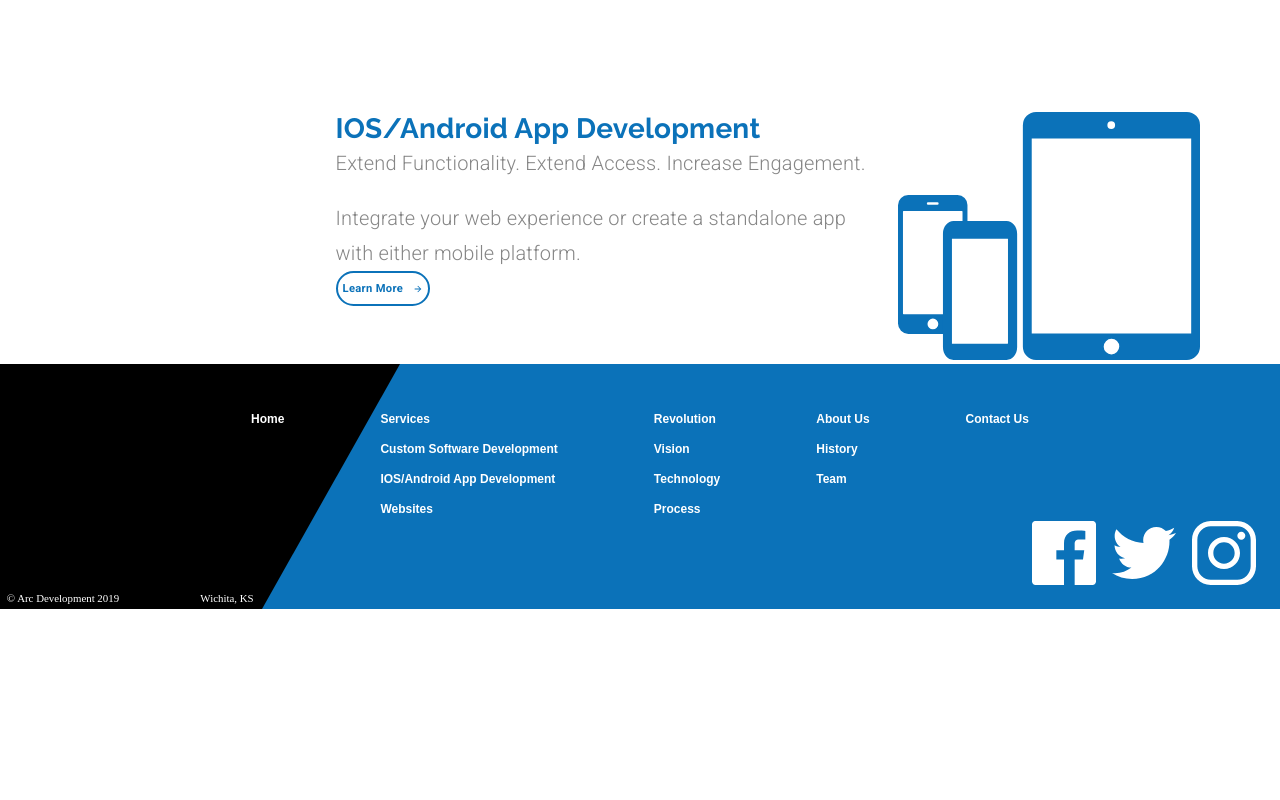
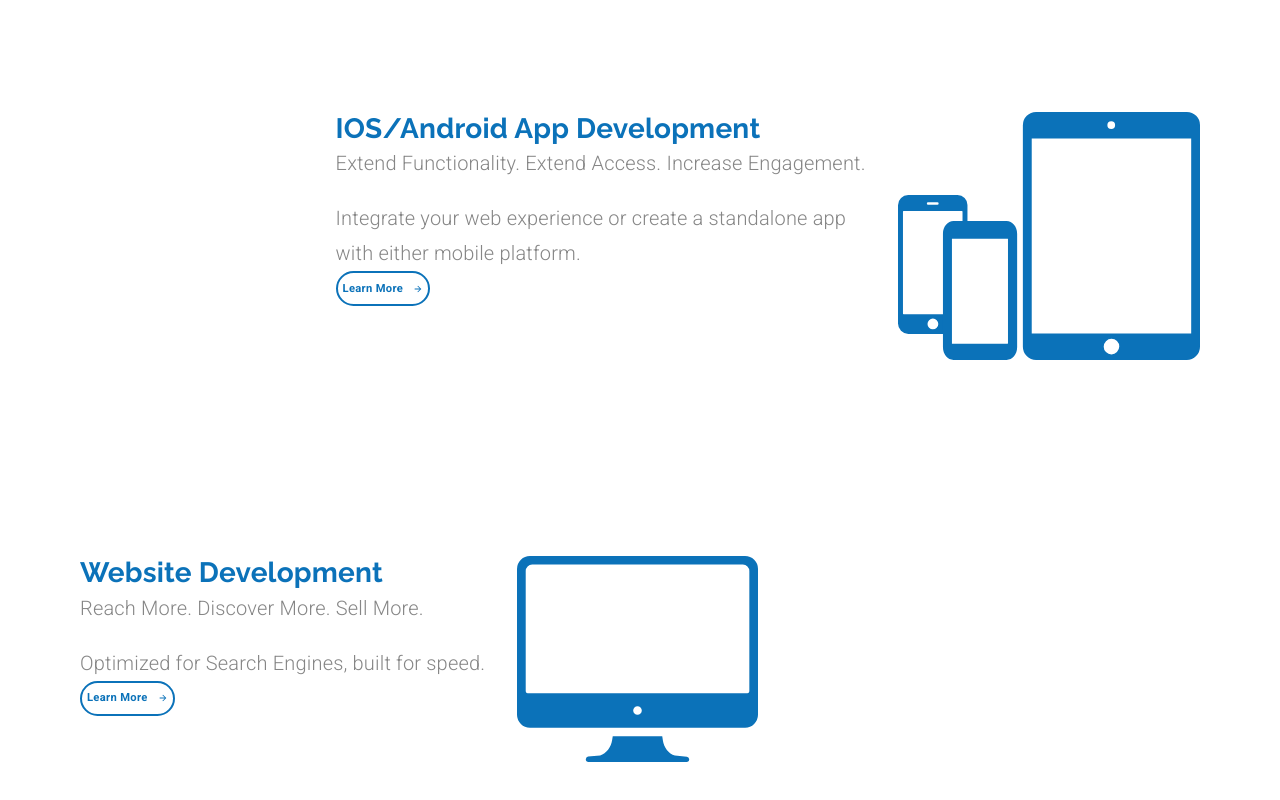
Before and after one commit to webDeveloper67/monDevelopmentCompany, a React (Create React App) app: page / in a window 1280 px wide. Shown: the part 1086-1886 px from the top of the page. Before the commit the page ends 1695 px from the top, so only its background shows below. Built offline with nearby package versions, Linux system fonts and the light colour scheme.

Commit message:
implementing revolution component

```diff
--- a/src/components/LandingPage.js
+++ b/src/components/LandingPage.js
@@ -6,10 +6,15 @@
 import Typography from '@material-ui/core/Typography';
 import ButtonArrow from '../components/ui/ButtonArrow';
 import useMediaQuery from '@material-ui/core/useMediaQuery';
+import Card from '@material-ui/core/Card';
+import CardContent from '@material-ui/core/CardContent';
 
+// Icons
 import animationData from '../animations/landinganimation/data';
 import customSoftwareIcon from '../assets/Custom Software Icon.svg';
 import mobileAppsIcon from '../assets/mobileIcon.svg';
+import websitesIcon from '../assets/websiteIcon.svg';
+import revolutionBackground from '../assets/repeatingBackground.svg';
 
 const useStyles = makeStyles(theme => ({
   animation: {
@@ -84,6 +89,20 @@
     [theme.breakpoints.down('sm')]: {
       padding: 25
     }
+  },
+  revolutionBackground: {
+    backgroundImage: `url(${revolutionBackground})`,
+    backgroundPosition: 'center',
+    backgroundSize: 'cover',
+    backgroundRepeat: 'no-repeat',
+    height: '100%',
+    width: '100%'
+  },
+  revolutionCard: {
+    position: 'absolute',
+    boxShadow: theme.shadows[10],
+    borderRadius: 15,
+    padding: '10em'
   }
 }));
 
@@ -228,6 +247,89 @@
         </Grid>
       </Grid>
       {/* IOS/Android Block */}
+
+      {/* website Block */}
+      <Grid item>
+        <Grid
+          container
+          direction="row"
+          className={classes.serviceContainer}
+          justify={matchesSM ? 'center' : undefined}
+        >
+          <Grid
+            item
+            style={{
+              marginLeft: matchesSM ? 0 : '5em',
+              textAlign: matchesSM ? 'center' : undefined
+            }}
+          >
+            <Typography variant="h4">Website Development</Typography>
+            <Typography variant="subtitle1" className={classes.subtitle}>
+              Reach More. Discover More. Sell More.
+            </Typography>
+            <Typography variant="subtitle1">
+              Optimized for Search Engines, built for speed.
+            </Typography>
+            <Button variant="outlined" className={classes.learnButton}>
+              <span style={{ marginRight: 10 }}>Learn More</span>
+              <ButtonArrow
+                width={10}
+                height={10}
+                fill={theme.palette.common.blue}
+              />
+            </Button>
+          </Grid>
+
+          <Grid item>
+            <img
+              alt="website icon"
+              src={websitesIcon}
+              className={classes.icon}
+            />
+          </Grid>
+        </Grid>
+      </Grid>
+      {/* website Block */}
+
+      {/* Revolution Block */}
+      <Grid item>
+        <Grid
+          container
+          style={{ height: '100em', marginTop: '12em' }}
+          alignItems="center"
+          justify="center"
+        >
+          <Card className={classes.revolutionCard}>
+            <CardContent>
+              <Grid
+                container
+                direction="column"
+                style={{ textAlign: 'center' }}
+              >
+                <Grid item>
+                  <Typography variant="h3">The Revolution</Typography>
+                </Grid>
+                <Grid item>
+                  <Typography variant="subtitle1">
+                    Visionary insights coupled with cutting-edge technology is a
+                    recipe for revolution.
+                  </Typography>
+                  <Button variant="outlined" className={classes.learnButton}>
+                    <span style={{ marginRight: 10 }}>Learn More</span>
+                    <ButtonArrow
+                      width={10}
+                      height={10}
+                      fill={theme.palette.common.blue}
+                    />
+                  </Button>
+                </Grid>
+              </Grid>
+            </CardContent>
+          </Card>
+          <div className={classes.revolutionBackground} />
+        </Grid>
+      </Grid>
+      {/* Revolution Block */}
     </Grid>
   );
 };
--- a/src/components/ui/Theme.js
+++ b/src/components/ui/Theme.js
@@ -37,6 +37,11 @@
       color: monBlue,
       lineHeight: 1.5
     },
+    h3: {
+      fontFamily: 'Pacifico',
+      fontSize: '2.5rem',
+      color: monBlue
+    },
     h4: {
       fontFamily: 'Raleway',
       fontSize: '1.75rem',
```
